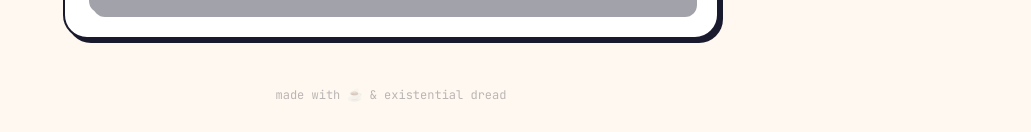
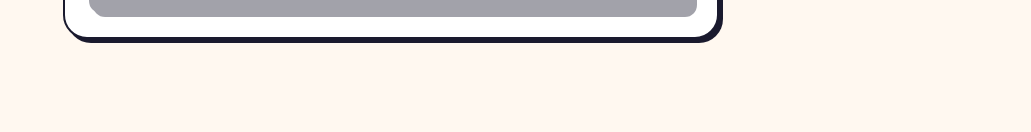
Before and after one commit to alfitof/decision-helper, a Nuxt app: page / in a window 1280 px wide. Shown: the part 1059-1191 px from the top of the page, without its empty margins (249-1280 px from the left). After the commit the page ends 1130 px from the top, so only its background shows below. Built offline with nearby package versions, Linux system fonts and the light colour scheme.

Commit message:
delete footer

```diff
--- a/pages/index.vue
+++ b/pages/index.vue
@@ -63,10 +63,6 @@
         />
       </div>
     </Transition>
-
-    <footer class="text-center mt-12 text-ink/30 font-mono text-xs">
-      <p>made with ☕ & existential dread</p>
-    </footer>
   </div>
 </template>
 
```
